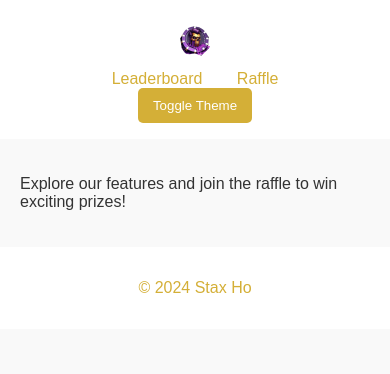
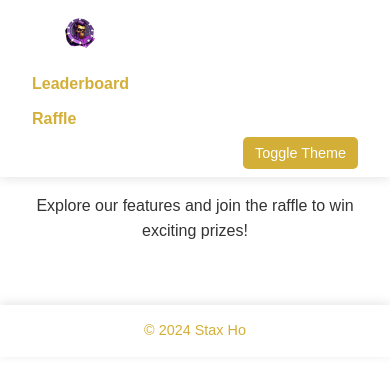
Before and after one commit to staxxHo/staxxHo.github.io, a plain HTML site: page index.html in a window 390 px wide. Drawn offline with Linux system fonts and the light colour scheme.

Commit message:
Update styles.css

```diff
--- a/styles.css
+++ b/styles.css
@@ -1,9 +1,16 @@
 /* Base Styles */
-body {
-  font-family: Arial, sans-serif;
+* {
   margin: 0;
   padding: 0;
-  transition: background-color 0.3s, color 0.3s;
+  box-sizing: border-box;
+}
+
+body {
+  font-family: "Poppins", Arial, sans-serif;
+  line-height: 1.6;
+  margin: 0;
+  padding: 0;
+  transition: background-color 0.3s ease, color 0.3s ease;
 }
 
 header, footer {
@@ -14,11 +21,85 @@ header, footer {
 header {
   background: var(--header-bg);
   color: var(--header-text);
+  display: flex;
+  align-items: center;
+  justify-content: space-between;
+  padding: 0.5em 2em;
+  box-shadow: 0px 2px 10px rgba(0, 0, 0, 0.1);
+  position: sticky;
+  top: 0;
+  z-index: 1000;
+}
+
+.nav-links {
+  display: flex;
+  align-items: center;
+}
+
+.nav-links a,
+.special-text {
+  margin: 0 15px;
+  color: var(--header-text);
+  text-decoration: none;
+  font-size: 1rem;
+  font-weight: bold;
+  transition: color 0.3s ease;
+}
+
+.nav-links a:hover,
+.special-text:hover {
+  color: var(--footer-text);
+}
+
+.special-text {
+  font-weight: bold;
+  font-size: 1.2rem;
+}
+
+#theme-toggle {
+  font-size: 0.9rem;
+  padding: 8px 12px;
+  background: var(--footer-text);
+  color: var(--header-bg);
+  border: none;
+  border-radius: 5px;
+  cursor: pointer;
+  transition: background 0.3s ease, transform 0.2s ease;
+}
+
+#theme-toggle:hover {
+  background: var(--header-text);
+  transform: scale(1.05);
+}
+
+main {
+  padding: 2em;
+  text-align: center;
+}
+
+main section {
+  max-width: 800px;
+  margin: 0 auto;
+  padding: 1em;
+  background: var(--header-bg);
+  border-radius: 10px;
+  box-shadow: 0px 4px 15px rgba(0, 0, 0, 0.1);
+}
+
+main p {
+  font-size: 1.2rem;
+  color: var(--text-color);
+  margin-bottom: 1em;
 }
 
 footer {
   background: var(--footer-bg);
   color: var(--footer-text);
+  font-size: 0.9rem;
+  padding: 1em;
+  text-align: center;
+  margin-top: 2em;
+  box-shadow: 0px -2px 10px rgba(0, 0, 0, 0.1);
 }
 
 /* Light Theme */
@@ -33,47 +114,79 @@ footer {
 
 /* Dark Theme */
 body.dark {
-  --header-bg: #000000;
+  --header-bg: #1e1e1e;
   --header-text: #ff4040; /* Red */
-  --footer-bg: #000000;
+  --footer-bg: #1e1e1e;
   --footer-text: #ff4040;
   --background: #121212;
   --text-color: #f9f9f9;
 }
 
-body {
-  background-color: var(--background);
-  color: var(--text-color);
-}
-
-main {
-  padding: 20px;
-}
-
-nav a {
-  margin: 0 15px;
-  color: var(--header-text);
-  text-decoration: none;
-}
-
 button {
-  background-color: var(--header-text);
-  color: var(--header-bg);
+  padding: 10px 15px;
   border: none;
-  padding: 10px 15px;
+  border-radius: 5px;
   cursor: pointer;
-  border-radius: 5px;
-  transition: background-color 0.3s;
+  transition: background-color 0.3s ease, transform 0.2s ease;
 }
 
 button:hover {
-  background-color: var(--footer-text);
+  transform: scale(1.05);
 }
 
-form input {
+form input,
+form button {
   width: 100%;
-  padding: 10px;
+  max-width: 400px;
+  padding: 12px 15px;
   margin: 10px 0;
   border: 1px solid var(--header-text);
   border-radius: 5px;
+  font-size: 1rem;
 }
+
+form button {
+  background-color: var(--footer-text);
+  color: var(--header-bg);
+}
+
+form button:hover {
+  background-color: var(--header-text);
+}
+
+/* Responsive Design */
+@media (max-width: 768px) {
+  header {
+    flex-direction: column;
+    align-items: flex-start;
+  }
+
+  .nav-links {
+    flex-direction: column;
+    align-items: flex-start;
+  }
+
+  .nav-links a,
+  .special-text {
+    margin: 5px 0;
+    font-size: 1rem;
+  }
+
+  #theme-toggle {
+    align-self: flex-end;
+  }
+
+  main {
+    padding: 1em;
+  }
+}
+
+@media (max-width: 480px) {
+  .special-text {
+    font-size: 1rem;
+  }
+
+  main p {
+    font-size: 1rem;
+  }
+}
```
